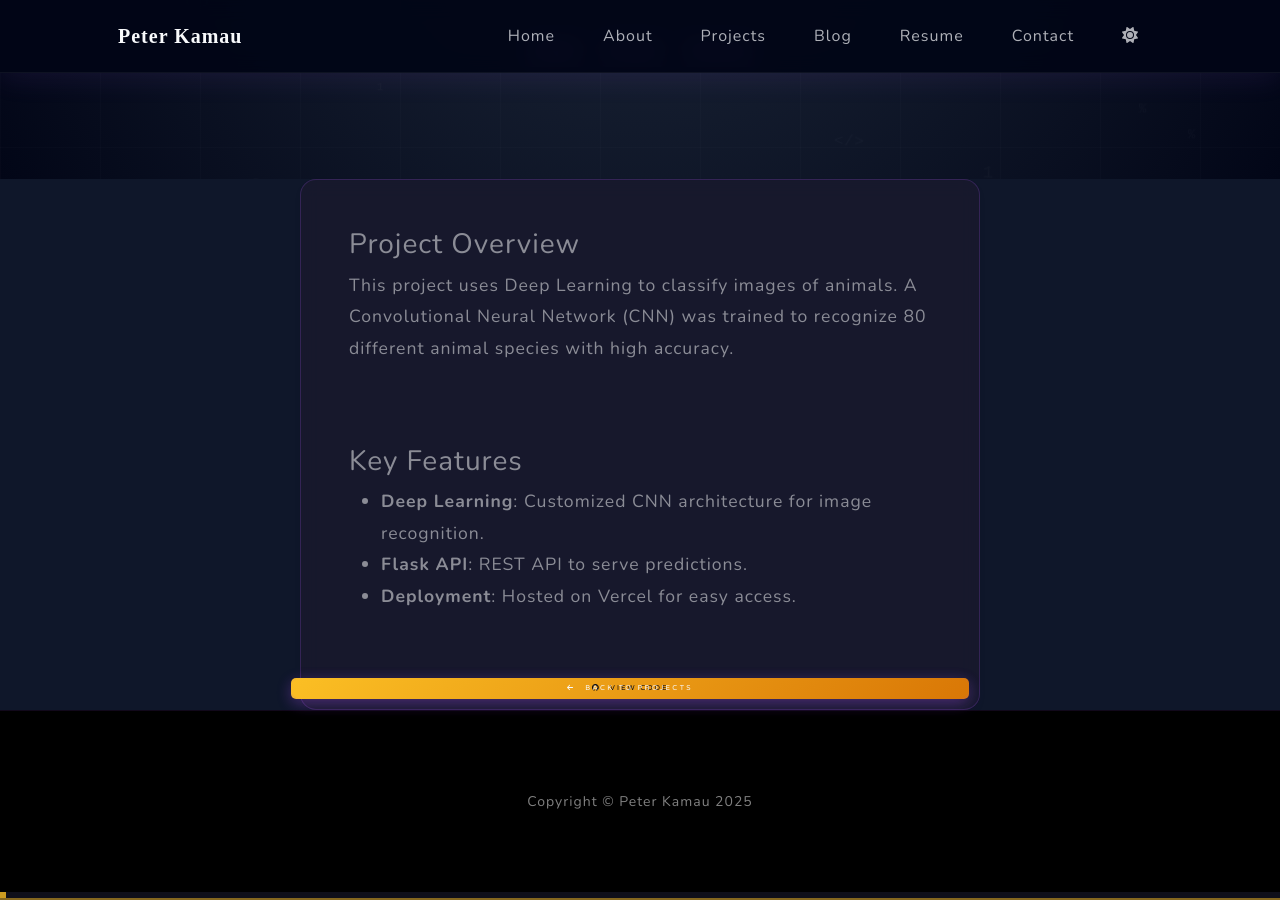
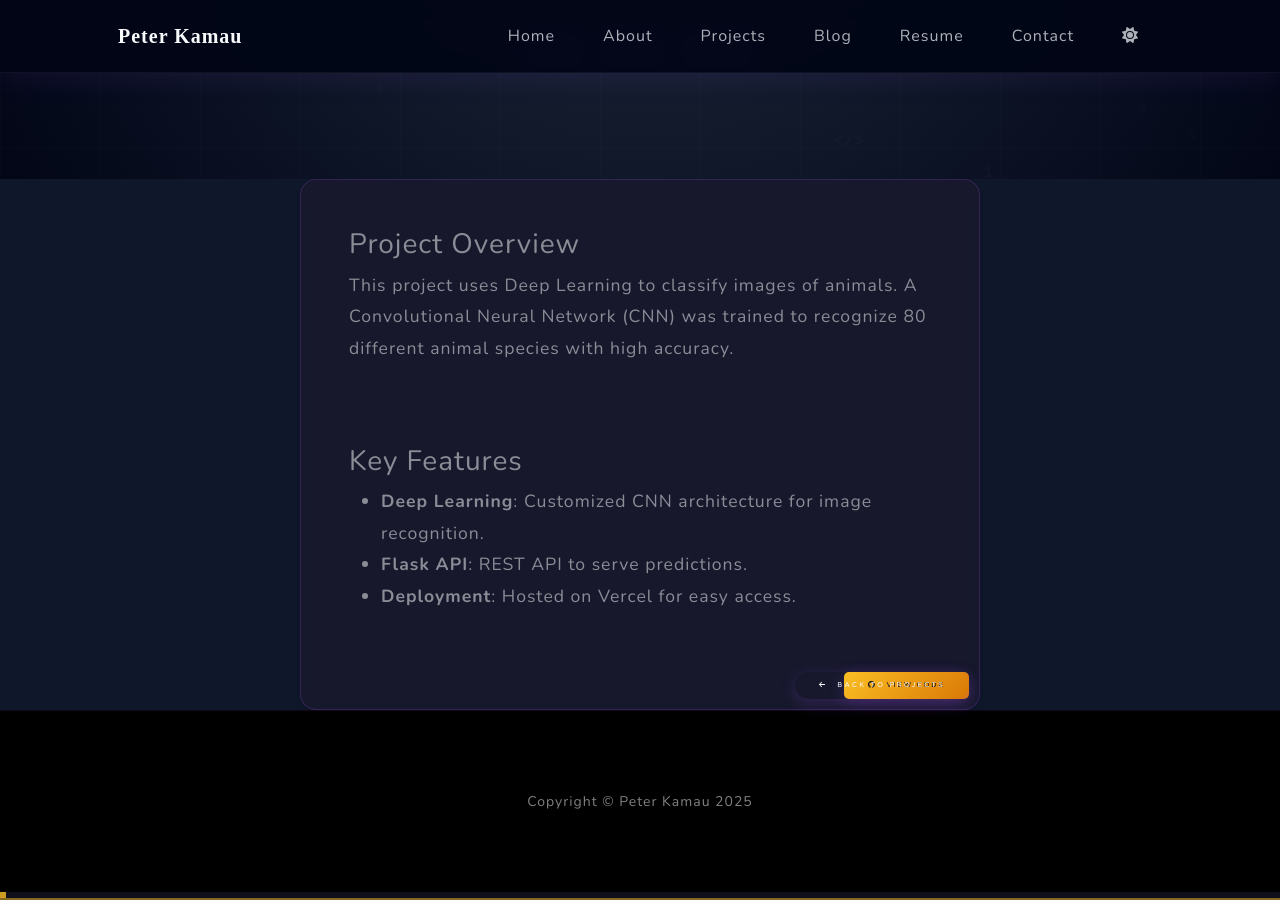
Before and after one commit to pexpeter/pexpeter.github.io, a Jekyll site: the page built from _projects/animal-image-prediction.md, in a window 1280 px wide and 900 px high, scrolled down 553 px. Built offline with Jekyll 4.4.1, drawn with Linux system fonts in a browser that asks for light colours; nearby versions of some CDN libraries.

Commit message:
Fix: Project button layout and clickable card feedback

```diff
--- a/_layouts/project.html
+++ b/_layouts/project.html
@@ -38,19 +38,16 @@ layout: default
                         <div
                             class="d-flex flex-column flex-md-row flex-wrap justify-content-center align-items-center gap-4 mt-5">
                             {% if page.github_url %}
-                            <a href="{{ page.github_url }}" target="_blank"
-                                class="btn btn-primary cyber-btn w-100 w-md-auto">
+                            <a href="{{ page.github_url }}" target="_blank" class="btn btn-primary cyber-btn px-4 py-2">
                                 <i class="fab fa-github me-2"></i> View Code
                             </a>
                             {% endif %}
                             {% if page.demo_url %}
-                            <a href="{{ page.demo_url }}" target="_blank"
-                                class="btn btn-primary cyber-btn w-100 w-md-auto">
+                            <a href="{{ page.demo_url }}" target="_blank" class="btn btn-primary cyber-btn px-4 py-2">
                                 <i class="fas fa-external-link-alt me-2"></i> Live Demo
                             </a>
                             {% endif %}
-                            <a href="/projects" class="btn btn-outline-light w-100 w-md-auto"
-                                style="border-radius: 50px;">
+                            <a href="/projects" class="btn btn-outline-light px-4 py-2" style="border-radius: 50px;">
                                 <i class="fas fa-arrow-left me-2"></i> Back to Projects
                             </a>
                         </div>
--- a/projects.html
+++ b/projects.html
@@ -24,7 +24,7 @@ permalink: /projects/
             {% for project in site.projects %}
             <div class="col-lg-4 col-md-6 mb-4 project-card" data-tags="{{ project.tech_stack | join: ',' }}">
                 <div class="card h-100 border-0 position-relative"
-                    style="background: rgba(26, 26, 46, 0.8); backdrop-filter: blur(10px); border: 1px solid rgba(168, 85, 247, 0.2) !important; border-radius: 1rem; transition: all 0.3s ease;">
+                    style="background: rgba(26, 26, 46, 0.8); backdrop-filter: blur(10px); border: 1px solid rgba(168, 85, 247, 0.2) !important; border-radius: 1rem; transition: all 0.3s ease; cursor: pointer;">
                     <div class="card-body text-center p-4">
                         <div class="mb-3"
                             style="width: 70px; height: 70px; background: linear-gradient(135deg, rgba(168, 85, 247, 0.2), rgba(99, 102, 241, 0.2)); border-radius: 50%; display: flex; align-items: center; justify-content: center; margin: 0 auto;">
```
